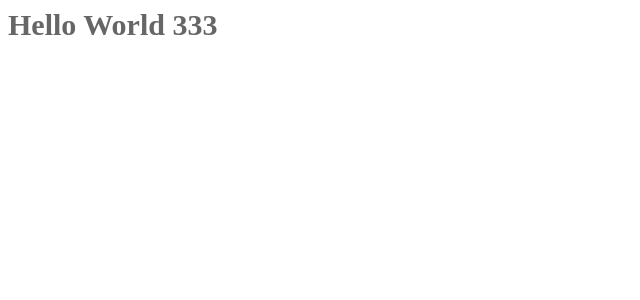
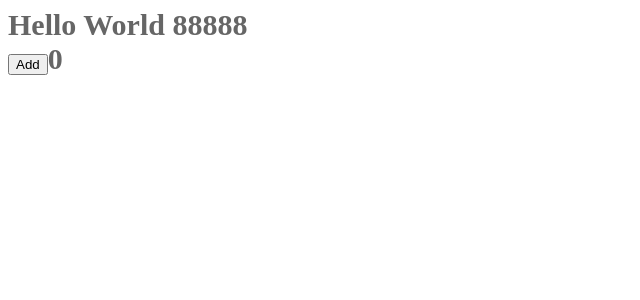
Before and after one commit to chenshenhai/my-experiments, a React app: page / in a window 1280 px wide. Shown: the top 300 px of the page, without its empty margins (0-640 px from the left). Built offline with nearby package versions, Linux system fonts and the light colour scheme; the HTML template or start-up script is replaced by a standard one.

Commit message:
feat: update

```diff
--- a/example/index.html
+++ b/example/index.html
@@ -1,7 +1,7 @@
 <html>
   <head>
     <meta name="viewport" content="width=device-width, initial-scale=1.0, maximum-scale=1.0">
-    <link rel="stylesheet" href="../../dist/index.css" />
+    <!-- <link rel="stylesheet" href="../../dist/index.css" /> -->
     <script src="./../node_modules/react/umd/react.development.js"></script>
     <script src="./../node_modules/react-dom/umd/react-dom.development.js"></script>
   </head>
--- /dev/null
+++ b/src/app.tsx
@@ -0,0 +1,13 @@
+import * as React from 'react';
+import ReactDOM from 'react-dom';
+import { Counter } from './components/count';
+import './index.less';
+
+export function app() {
+  ReactDOM.render((
+    <div className="app">
+     Hello World 1111
+     <Counter />
+    </div>
+  ), document.querySelector('#app'));
+}
--- /dev/null
+++ b/src/components/count.tsx
@@ -0,0 +1,15 @@
+import React from 'react';
+
+const { useState } = React;
+
+export function Counter() {
+  const [count, setCount] = useState<number>(0);
+  return (
+    <div>
+      <button onClick={() => {
+        setCount(count + 1);
+      }}>Add</button>
+      <span>{count}</span>
+    </div>
+  )
+}
--- a/src/index.tsx
+++ b/src/index.tsx
@@ -1,9 +1,43 @@
 import * as React from 'react';
 import ReactDOM from 'react-dom';
+import { Counter } from './components/count';
 import './index.less';
 
 ReactDOM.render((
   <div className="app">
-   Hello World 333
+   Hello World 88888
+   <Counter />
   </div>
 ), document.querySelector('#app'));
+
+// @ts-ignore
+if (module.hot) {
+  // @ts-ignore
+  module.hot.accept();
+}
+
+
+// // import ReactDOM from 'react-dom';
+// import { app } from './app';
+
+// app();
+
+// // // @ts-ignore
+// // if (module.hot) {
+// //   // @ts-ignore
+// //   module.hot.accept([
+// //     './app.tsx',
+// //     './components/count.tsx'
+// //   ], function() {
+// //     console.log('start to replace .........');
+// //     // @ts-ignore
+// //     ReactDOM.unmountComponentAtNode(document.querySelector('#app'))
+// //     app()
+// //   })
+// // }
+
+// // @ts-ignore
+// if (module.hot) {
+//   // @ts-ignore
+//   module.hot.accept();
+// }
```
Also changed, not shown: package.json (+5 -8 lines), scripts/webpack.dev.config.js (+10 -6 lines).
